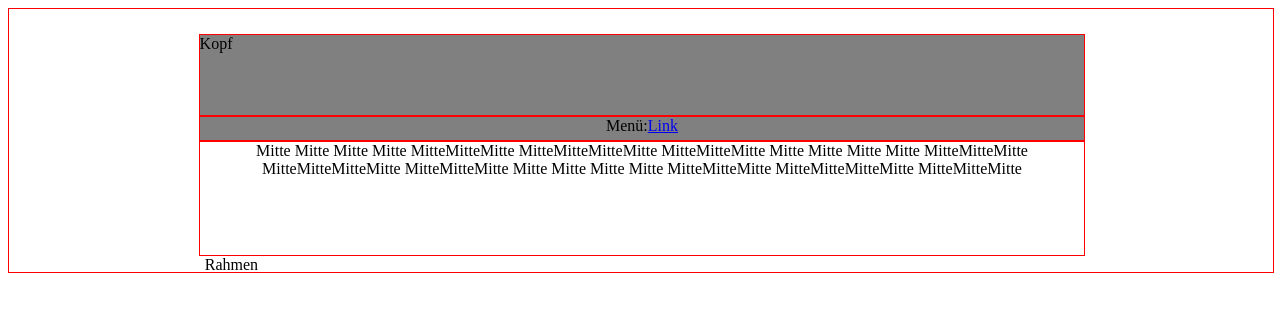
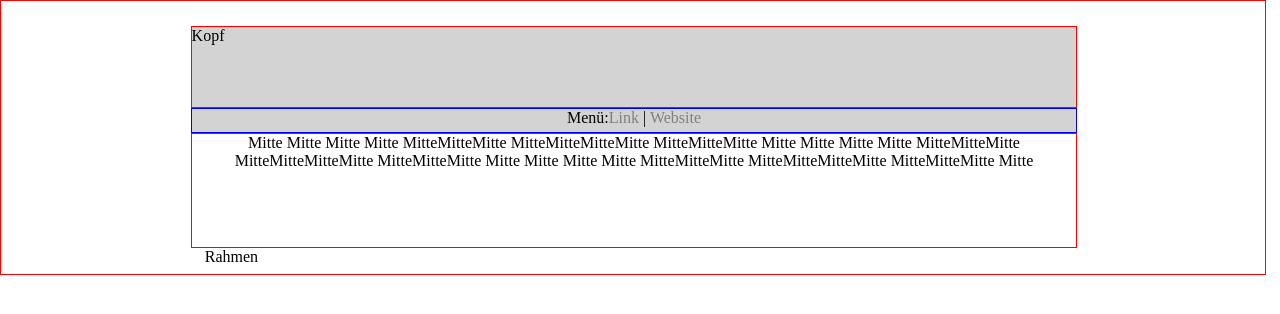
Before and after one commit to 0xChri2/School-Webpages-practice, a PHP site: page / in a window 1280 px wide. Shown: the top 314 px of the page. Run offline with PHP 8.4, Linux system fonts and the light colour scheme.

Commit message:
changes on Rebuild

```diff
--- a/Rebulid/index.html
+++ b/Rebulid/index.html
@@ -2,11 +2,8 @@
 <html>
 <head>
     <meta charset='utf-8'>
-    <meta http-equiv='X-UA-Compatible' content='IE=edge'>
     <title>Page Title</title>
-    <meta name='viewport' content='width=device-width, initial-scale=1'>
-    <link rel='stylesheet' type='text/css' media='screen' href='main.css'>
-    <script src='main.js'></script>
+    <link rel='stylesheet' type='text/css' href='main.css'>
 </head>
 <body>
     <div class="body">
@@ -15,11 +12,11 @@
             Kopf
         </div>
         <div class="menu">
-        Menü:<a href="index.html">Link</a>
+        Menü:<a href="index.html">Link</a> | <a href="https://chris-industries.de">Website</a>
         </div>
-        <div class="mid">
+        <div class="content">
             Mitte Mitte Mitte Mitte  MitteMitteMitte MitteMitteMitteMitte MitteMitteMitte Mitte Mitte Mitte Mitte  MitteMitteMitte MitteMitteMitteMitte MitteMitteMitte
-            Mitte Mitte Mitte Mitte  MitteMitteMitte MitteMitteMitteMitte MitteMitteMitte
+            Mitte Mitte Mitte Mitte  MitteMitteMitte MitteMitteMitteMitte MitteMitteMitte Mitte
 
 
         </div>
--- a/Rebulid/main.css
+++ b/Rebulid/main.css
@@ -4,11 +4,13 @@
     border: solid 1px red;
     width: 100%;
     height: 70%;
+    margin: -8px -8px -8px -8px;
+    padding-bottom: 10px;
 }
 
 .head
 {
-    background-color: gray;
+    background-color: lightgray;
     border: solid 1px red;
     width: 70%;
     height: 80px;
@@ -18,8 +20,9 @@
 
 .menu
 {
-    background-color: gray;
-    border: solid 1px red;
+    background-color: lightgray;
+    border: solid 1px blue;
+    color: black;
     width: 70%;
     margin-left: 15%;
     height: 10px;
@@ -27,7 +30,28 @@
     padding-bottom: 1%;
     padding-top: 0%;
 }
-.mid
+.menu a
+{
+    text-decoration: none;
+    color: grey;
+}
+
+.menu a:hover
+{
+    text-decoration: none;
+   font-weight: bold;
+   color: grey;
+}
+
+.menu a:active
+{
+    color: red;
+    font-weight: bold;
+}
+
+
+
+.content
 {
     background-color: white;
     border: solid 1px red;
```
